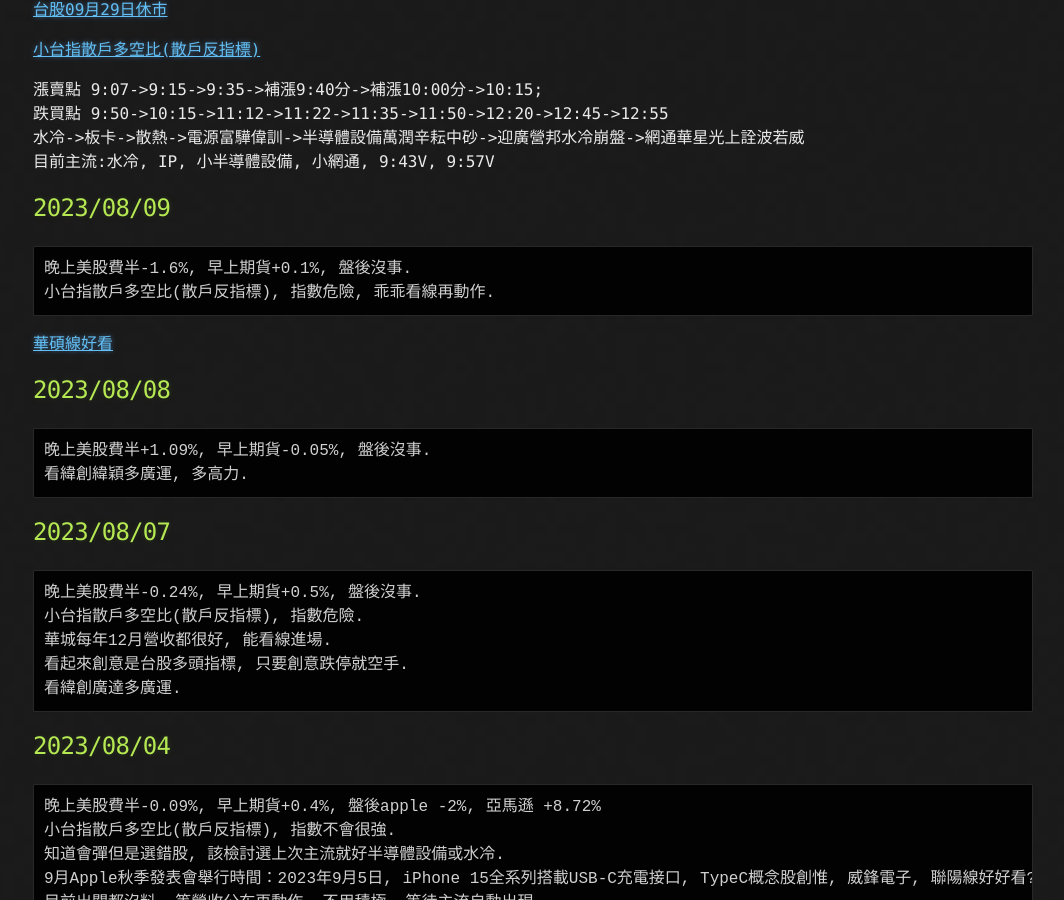
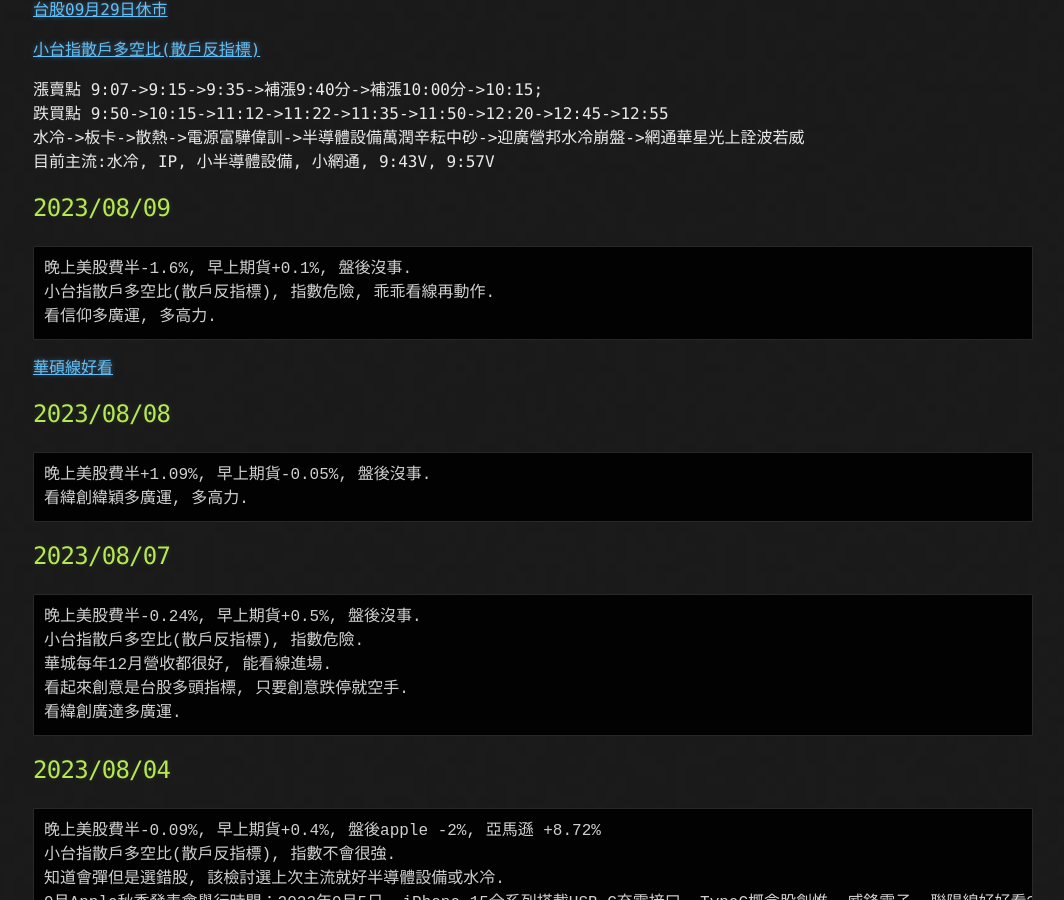
Before and after one commit to lepg5487/Stock_God, a Jekyll site: the page built from index.md, in a window 1280 px wide and 900 px high, scrolled down 460 px. Shown: the whole window, without its empty margins (107-1171 px from the left). Built offline with Jekyll 4.4.1, drawn with Linux system fonts in a browser that asks for light colours; our own code applies the rules of GitHub Pages for plain Markdown files.

Commit message:
Update index.md

````diff
--- a/index.md
+++ b/index.md
@@ -25,6 +25,7 @@
 ```
 晚上美股費半-1.6%, 早上期貨+0.1%, 盤後沒事.
 小台指散戶多空比(散戶反指標), 指數危險, 乖乖看線再動作.
+看信仰多廣運, 多高力.
 ```
 [華碩線好看](https://news.cnyes.com/news/id/5279905)
 
````
